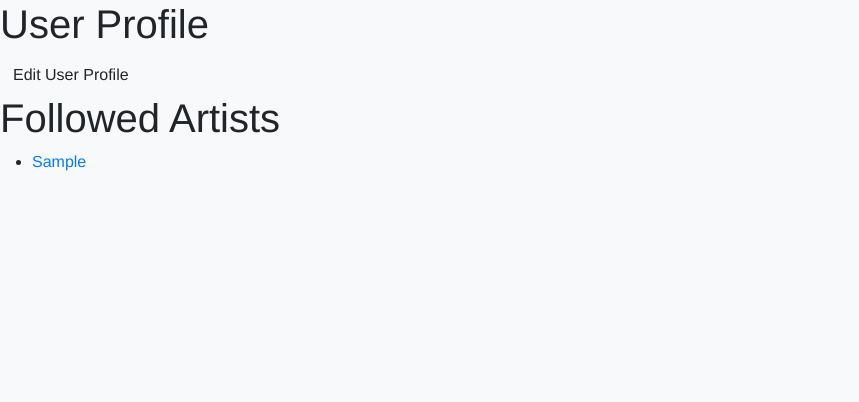
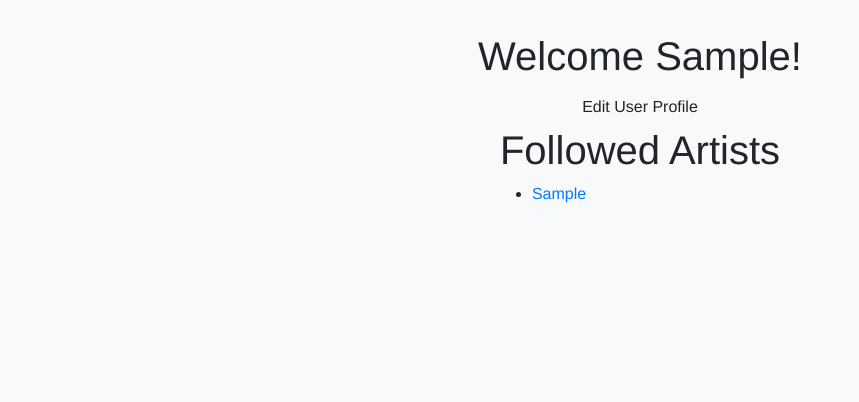
Before and after one commit to vknguyen1/project-four, a Django app: page /user_profile/ in a window 1280 px wide. Shown: the part 92-494 px from the top of the page, without its empty margins (0-859 px from the left). Run offline with Django 4.2, Linux system fonts and the light colour scheme; a user stored in the database is signed in; tables that the repository leaves empty hold one stand-in row (values such as "Sample post"); some libraries are stand-ins or nearby versions.

Commit message:
version before deployment

```diff
--- a/main_app/static/css/forms.css
+++ b/main_app/static/css/forms.css
@@ -2,6 +2,38 @@
 
 /* USER PROFILE EDIT */
 
+.user-profile-page {
+  display: flex;
+  justify-content: center;
+  align-items: center;
+  flex-direction: column;
+  margin-top: 2rem;
+  margin-left: 10rem;
+  margin-right: 10rem;
+  margin-bottom: 2rem;
+}
+
+.user-profile-header {
+  display: flex;
+  justify-content: center;
+  align-items: right;
+  flex-direction: column;
+}
+
+.followed-artist {
+  display: flex;
+  justify-content: center;
+  align-items: left;
+  flex-direction: column;
+}
+
+.followed-artist > li {
+  display: flex;
+  justify-content: center;
+  align-items: left;
+  flex-direction: column;
+  list-style: none;
+}
 /* LOGIN PAGE */
 
 .login-page {
--- a/main_app/templates/user_profile.html
+++ b/main_app/templates/user_profile.html
@@ -2,21 +2,27 @@
 
 {% block body %}
 
-<h1>User Profile</h1>
+<div class="user-profile-page">
+    <div class="user-profile-header">
+        <h1>Welcome {{profile.first_name}}!</h1>
 
-<a class="btn" href="{% url 'user_profile_edit' %}">Edit User Profile</a>
+        <a class="btn" href="{% url 'user_profile_edit' %}">Edit User Profile</a>
+    </div>
 
 
-
+<div class="followed-artist">
 <h1>Followed Artists</h1>
 <ul>
     {% if profile.fav_artists.count %}
         {% for artists in profile.fav_artists.all %}
     <li>
         <a href="{% url 'artist_detail' artists.artist_seatgeek_id %}">{{artists.artist}}</a>
+
     </li>
     {% endfor %}
     {% endif %}
 </ul>
+</div>
+</div>
 
 {% endblock %}
```
